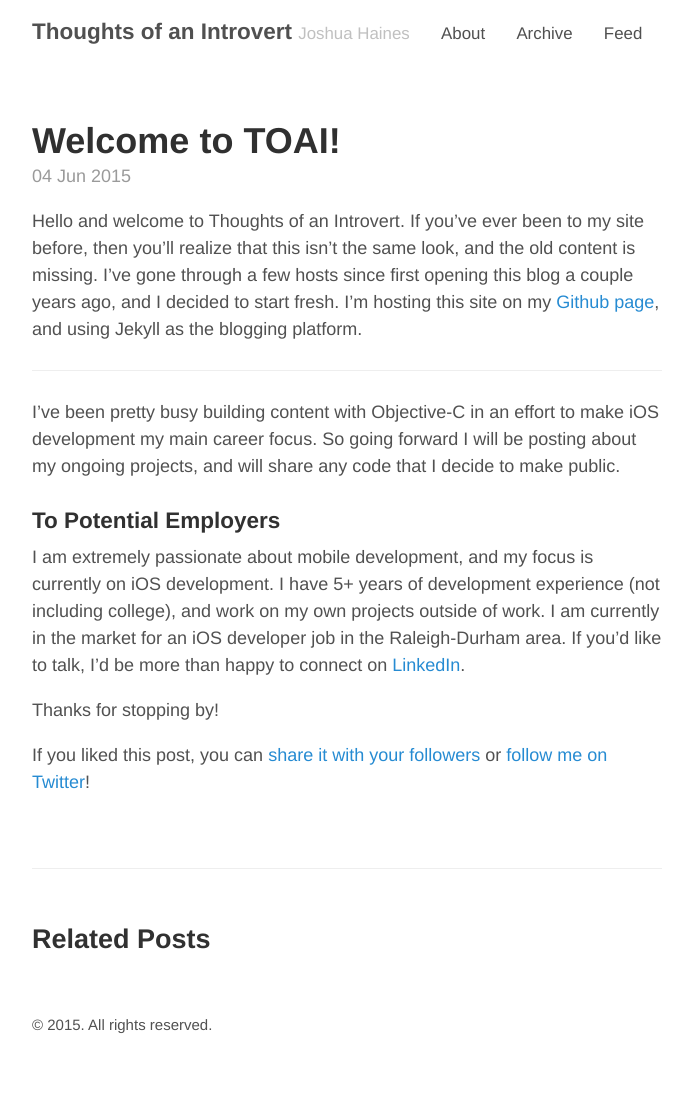
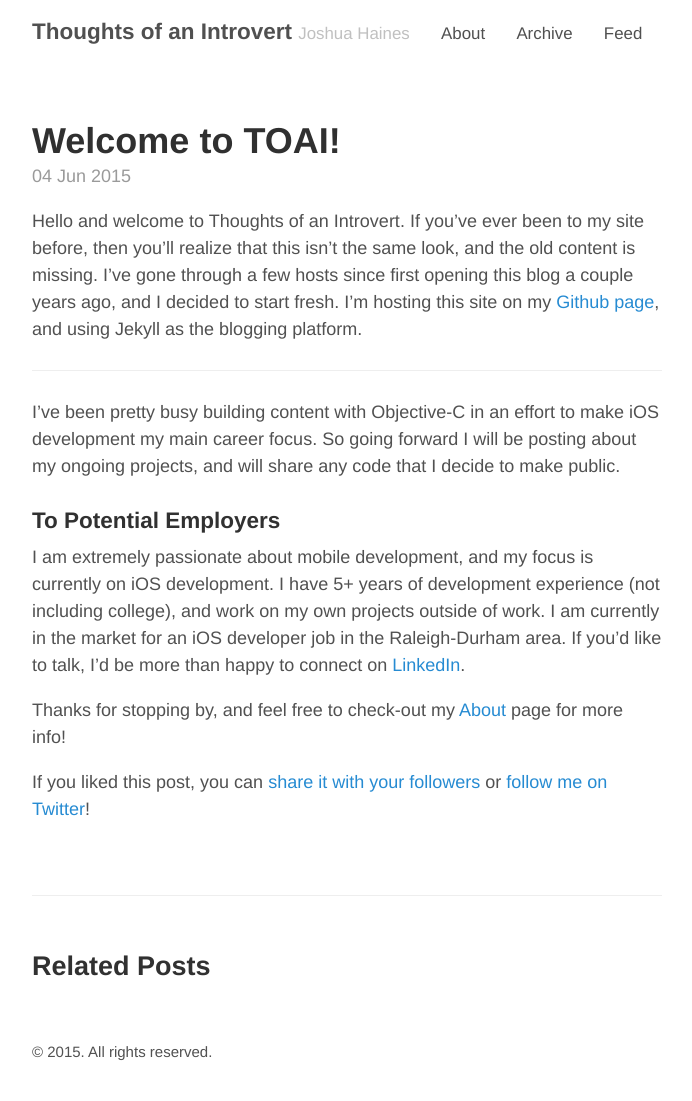
Before and after one commit to joshhaines/joshhaines.github.io, a Jekyll site: the page built from _posts/2015-06-04-welcome-to-toai.md, in a window 1280 px wide. Shown: the whole page, without its empty margins (293-985 px from the left). Built offline with Jekyll 4.4.1, drawn with Linux system fonts in a browser that asks for light colours; before the commit the page ends 1074 px from its top, so only the background shows below that.

Commit message:
About page update

```diff
--- a/_posts/2015-06-04-welcome-to-toai.md
+++ b/_posts/2015-06-04-welcome-to-toai.md
@@ -14,4 +14,4 @@ I've been pretty busy building content with Objective-C in an effort to make iOS
 
 I am extremely passionate about mobile development, and my focus is currently on iOS development. I have 5+ years of development experience (not including college), and work on my own projects outside of work. I am currently in the market for an iOS developer job in the Raleigh-Durham area. If you'd like to talk, I'd be more than happy to connect on [LinkedIn](https://www.linkedin.com/in/joshuashaines).
 
-Thanks for stopping by!
+Thanks for stopping by, and feel free to check-out my [About](http://thoughtsofanintrovert.com/about) page for more info!
```
